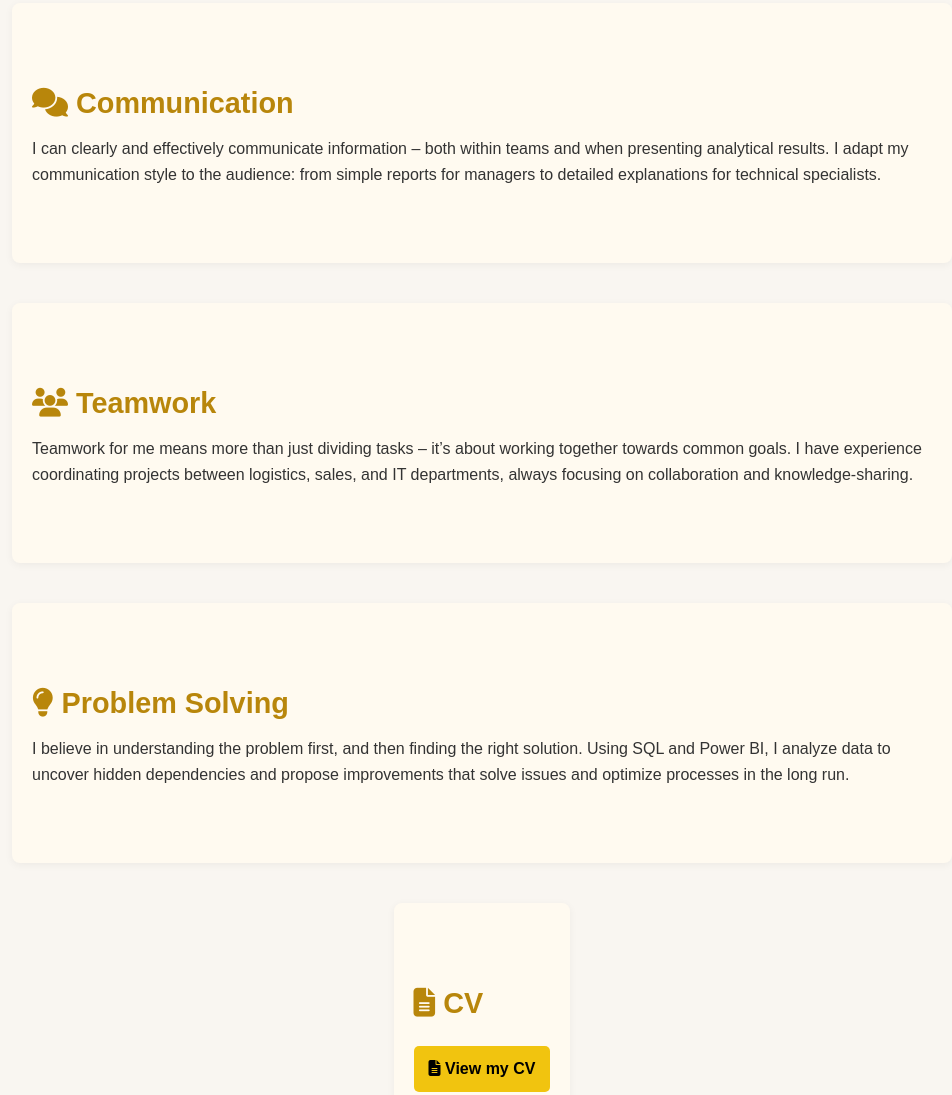
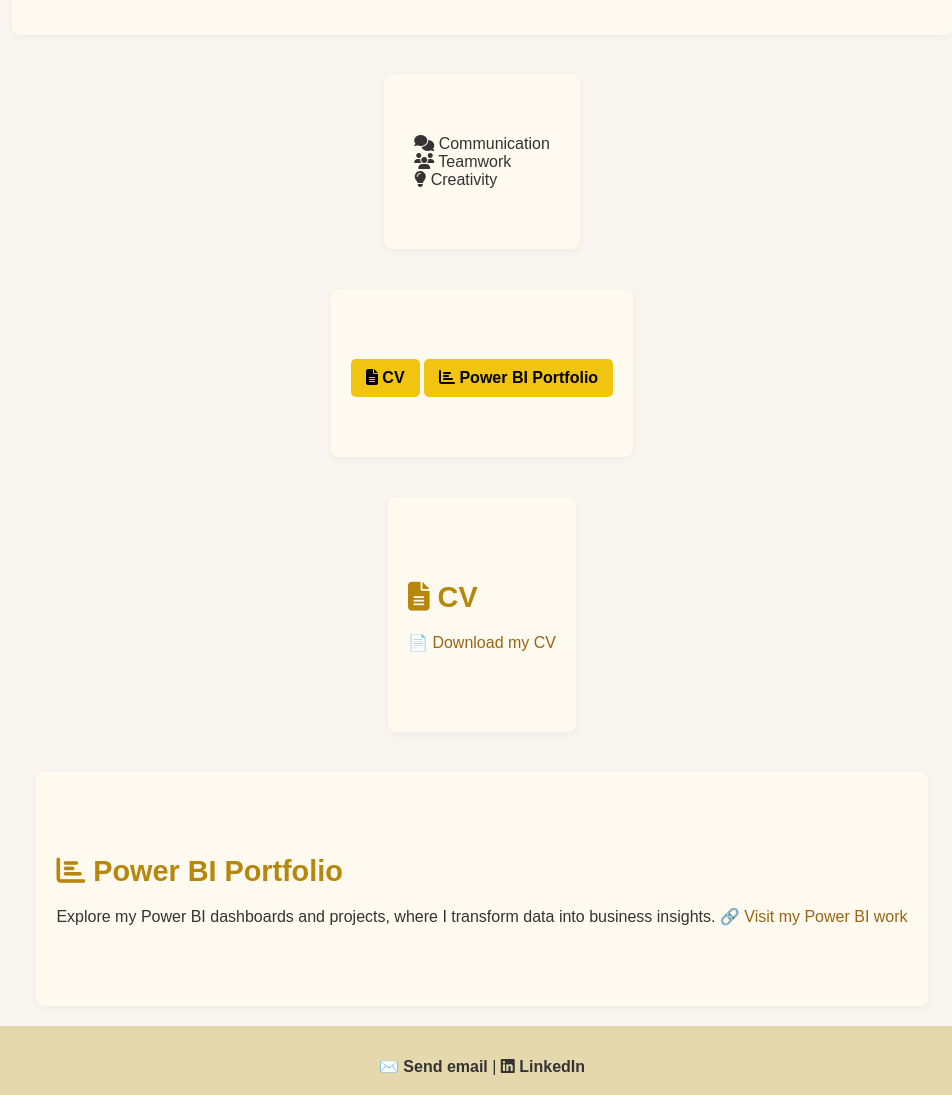
Before and after one commit to marcin782/marcincieslak.github.io, a plain HTML site: page index_en.html in a window 1280 px wide. Shown: the part 317-1412 px from the top of the page, without its empty margins (158-1110 px from the left). Drawn offline with Linux system fonts and the light colour scheme.

Commit message:
Update index_en.html

```diff
--- a/index_en.html
+++ b/index_en.html
@@ -12,6 +12,9 @@
   <link rel="stylesheet" href="style.css" />
 </head>
 <body>
+  <!-- Title Bar -->
+  <div id="title">Marcin Cieślak</div>
+
   <!-- Header with flags -->
   <header>
     <div class="flags">
@@ -29,10 +32,7 @@
       <label for="menu-toggle" class="menu-icon"><i class="fas fa-bars"></i></label>
       <ul class="menu">
         <li><a href="#about">About me</a></li>
-        <li><a href="#communication">Communication</a></li>
-        <li><a href="#teamwork">Teamwork</a></li>
-        <li><a href="#problemsolving">Problem Solving</a></li>
-        <li><a href="cv_en.html">CV</a></li>
+        <li><a href="#cv">CV</a></li>
         <li><a href="#portfolio">Power BI Portfolio</a></li>
       </ul>
     </nav>
@@ -48,44 +48,24 @@
     </p>
   </section>
 
-  <!-- Communication -->
-  <section id="communication">
-    <h1><i class="fas fa-comments"></i> Communication</h1>
-    <p>
-      I can clearly and effectively communicate information – both within teams
-      and when presenting analytical results. I adapt my communication style to
-      the audience: from simple reports for managers to detailed explanations
-      for technical specialists.
-    </p>
+  <!-- Skills in a row -->
+  <section id="skills">
+    <div class="skill"><i class="fas fa-comments"></i> Communication</div>
+    <div class="skill"><i class="fas fa-users"></i> Teamwork</div>
+    <div class="skill"><i class="fas fa-lightbulb"></i> Creativity</div>
   </section>
 
-  <!-- Teamwork -->
-  <section id="teamwork">
-    <h1><i class="fas fa-users"></i> Teamwork</h1>
-    <p>
-      Teamwork for me means more than just dividing tasks – it’s about working
-      together towards common goals. I have experience coordinating projects
-      between logistics, sales, and IT departments, always focusing on
-      collaboration and knowledge-sharing.
-    </p>
-  </section>
-
-  <!-- Problem Solving -->
-  <section id="problemsolving">
-    <h1><i class="fas fa-lightbulb"></i> Problem Solving</h1>
-    <p>
-      I believe in understanding the problem first, and then finding the right
-      solution. Using SQL and Power BI, I analyze data to uncover hidden
-      dependencies and propose improvements that solve issues and optimize
-      processes in the long run.
-    </p>
+  <!-- CV + Portfolio -->
+  <section id="actions">
+    <a href="cv_en.html" class="btn"><i class="fas fa-file-alt"></i> CV</a>
+    <a href="#portfolio" class="btn"><i class="fas fa-chart-bar"></i> Power BI Portfolio</a>
   </section>
 
   <!-- CV -->
   <section id="cv">
     <h1><i class="fas fa-file-alt"></i> CV</h1>
     <p>
-      <a href="cv_en.html" class="btn"><i class="fas fa-file-alt"></i> View my CV</a>
+      <a href="files/CV_Marcin_Cieslak_EN.pdf" target="_blank">📄 Download my CV</a>
     </p>
   </section>
 
```
